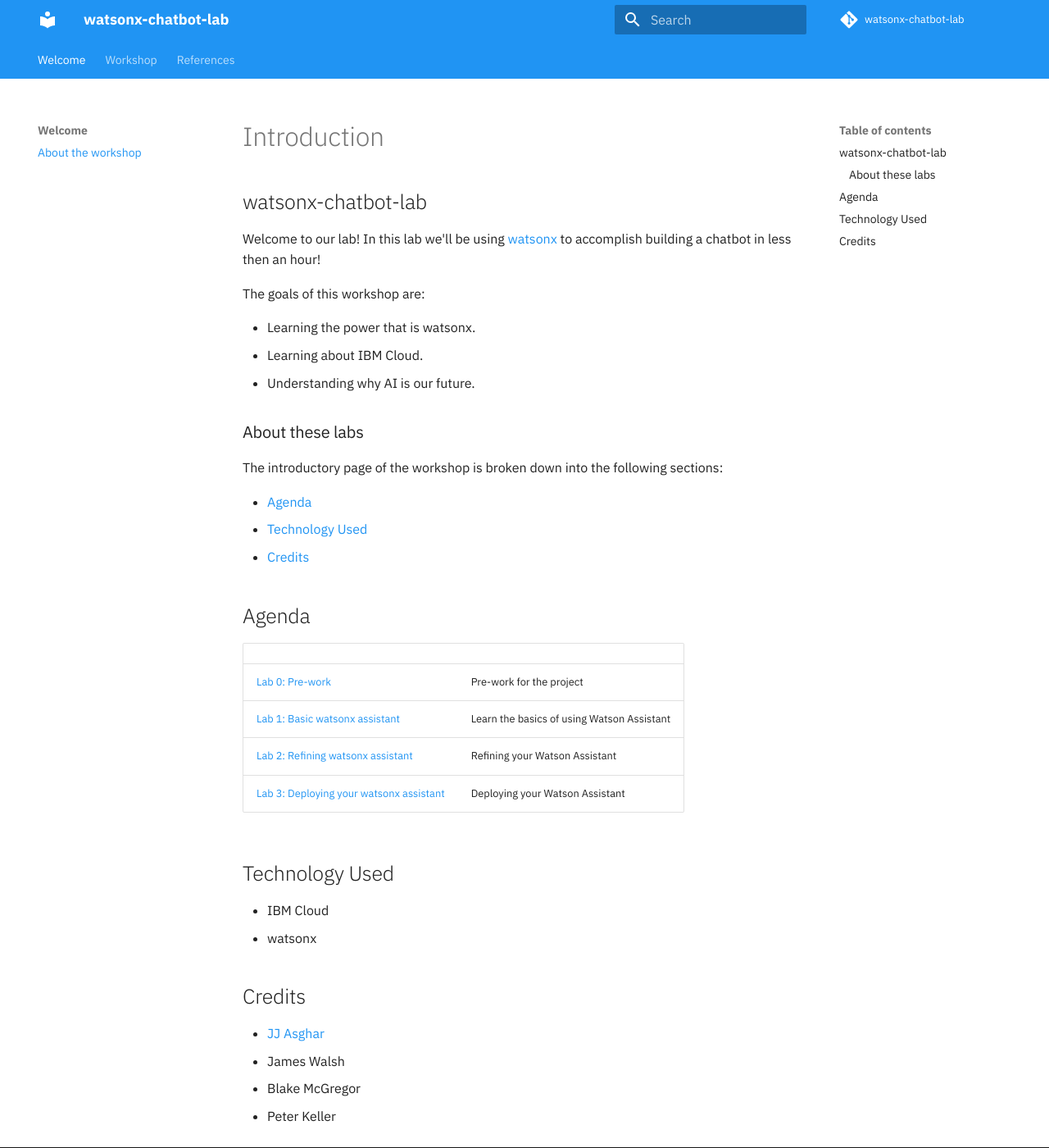
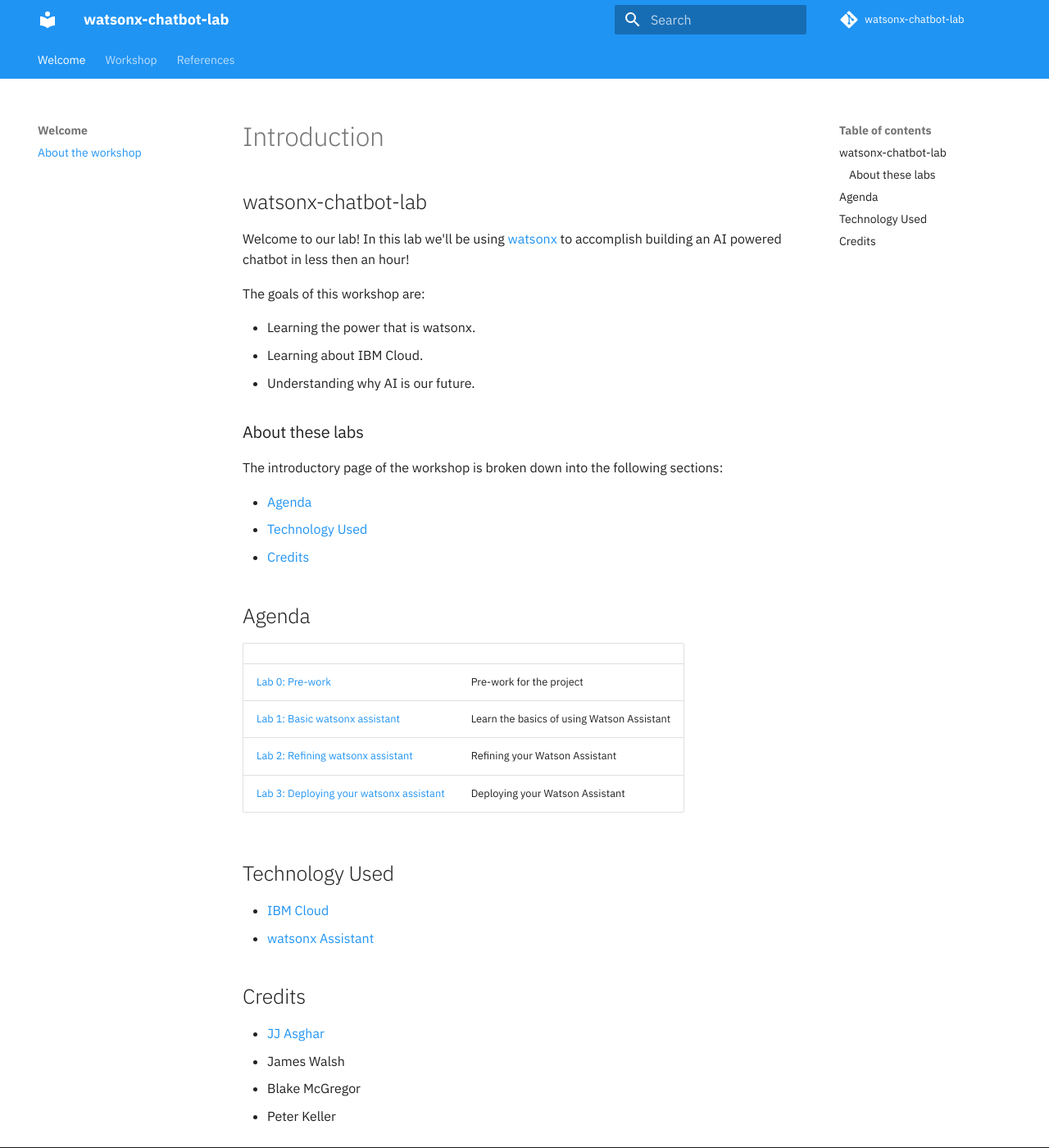
Before and after one commit to IBM/watsonx-chatbot-lab, an MkDocs documentation site: the page built from docs/README.md, in a window 1280 px wide and 1400 px high. Shown: the whole window at 82% size. Built offline with MkDocs 1.6.1 and Material for MkDocs 9.7.7, drawn with Linux system fonts in a browser that asks for light colours; comment, search, counter and statistics services are not loaded.

Commit message:
lab: Update text to use consistent watsonx Assistant naming
Also fix some markdown warnings, add some links, fix some formatting
issues.

Signed-off-by: BJ Hargrave <hargrave@us.ibm.com>

```diff
--- a/docs/README.md
+++ b/docs/README.md
@@ -2,7 +2,7 @@
 
 ## watsonx-chatbot-lab
 
-Welcome to our lab! In this lab we'll be using [watsonx][watsonx] to accomplish building a chatbot in less then an hour!
+Welcome to our lab! In this lab we'll be using [watsonx][watsonx] to accomplish building an AI powered chatbot in less then an hour!
 
 The goals of this workshop are:
 
@@ -14,9 +14,9 @@
 
 The introductory page of the workshop is broken down into the following sections:
 
-* [Agenda](./#agenda)
-* [Technology Used](./#technology-used)
-* [Credits](./#credits)
+* [Agenda](#agenda)
+* [Technology Used](#technology-used)
+* [Credits](#credits)
 
 ## Agenda
 
@@ -27,11 +27,10 @@
 | [Lab 2: Refining watsonx assistant](lab-2/README.md) | Refining your Watson Assistant |
 | [Lab 3: Deploying your watsonx assistant](lab-2/README.md) | Deploying your Watson Assistant |
 
-
 ## Technology Used
 
-* IBM Cloud
-* watsonx
+* [IBM Cloud](https://cloud.ibm.com)
+* [watsonx Assistant](https://developer.ibm.com/components/watson-assistant/)
 
 ## Credits
 
```
Also changed, not shown: docs/lab-1/README.md (+14 -7 lines), docs/lab-2/README.md (+2 -0 lines), docs/lab-3/README.md (+5 -5 lines), docs/pre-work/README.md (+3 -4 lines), docs/images/ibm-cloud-sign-up.png.
